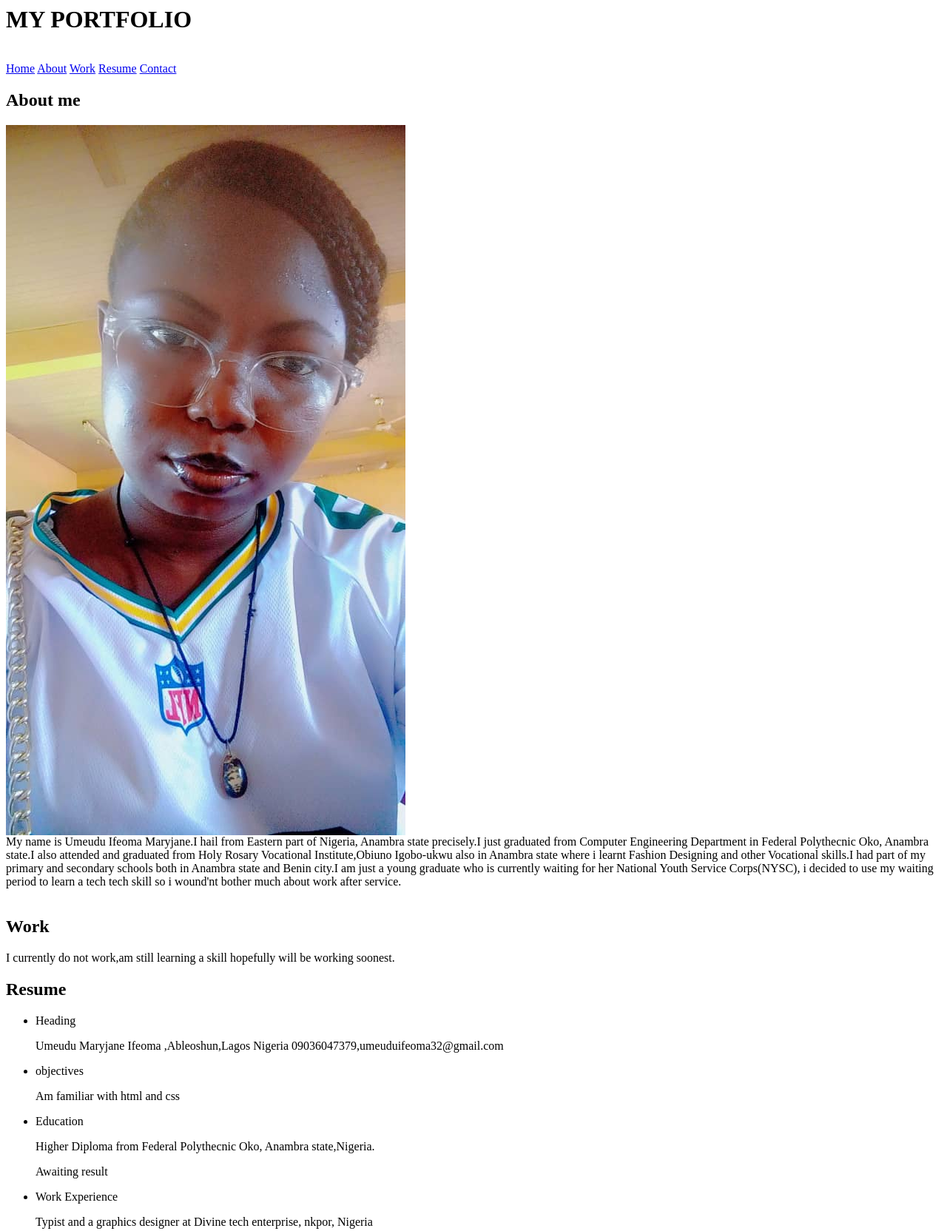
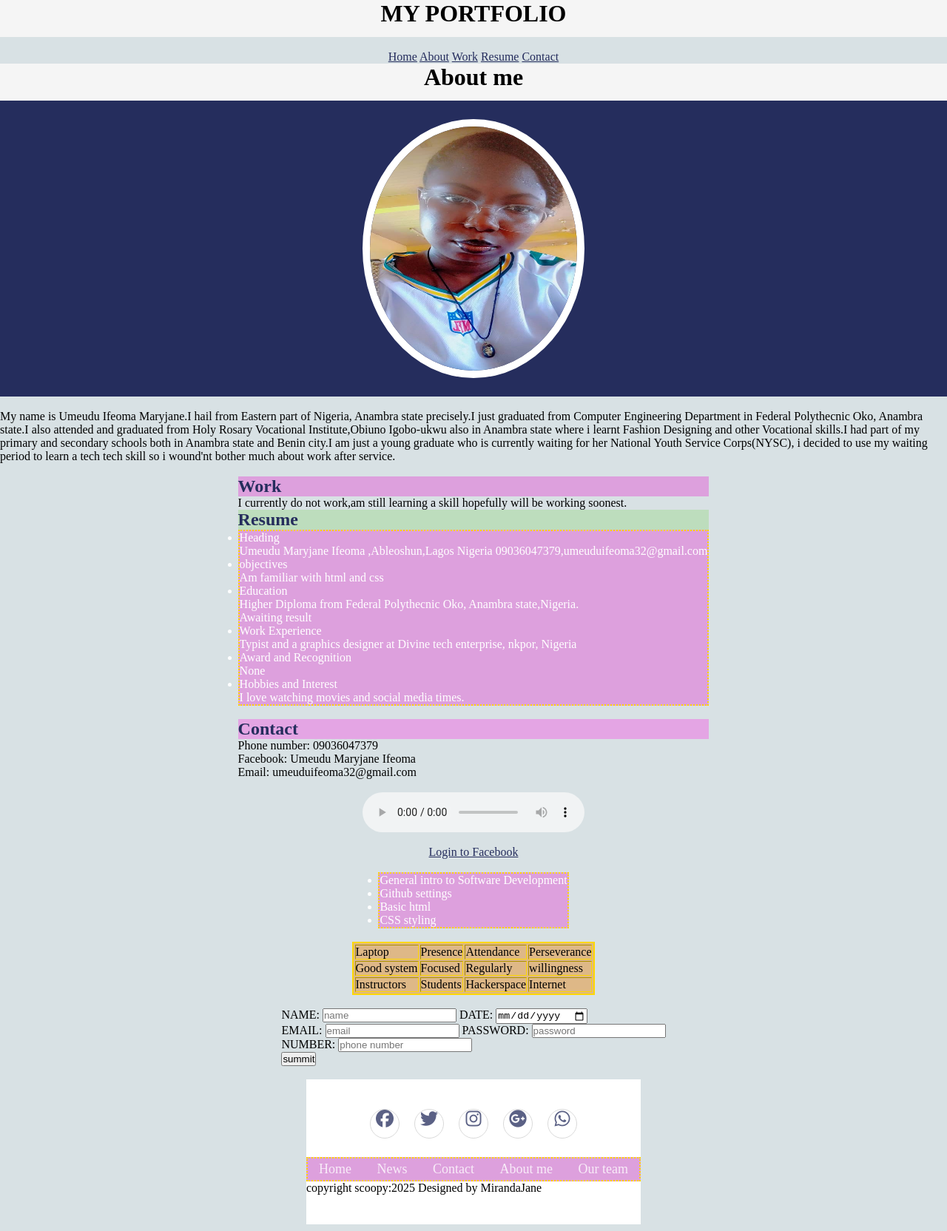
Before and after one commit to ifeoma1506/html-project, a plain HTML site: page index.html in a window 1280 px wide. Shown: the top 1664 px of the page at 74% size. Drawn offline with Linux system fonts and the light colour scheme.

Commit message:
first commit

```diff
--- a/index.html
+++ b/index.html
@@ -3,13 +3,8 @@
     <meta charset="UTF-8" />
     <meta name="viewport" content="width=device-width, initial-scale=1.0" />
     <title>Html Project</title>
-    <link
-      rel="stylesheet"
-      href="https://cdnjs.cloudflare.com/ajax/libs/font-awesome/6.7.2/css/all.min.css"
-      integrity="sha512-Evv84Mr4kqVGRNSgIGL/F/aIDqQb7xQ2vcrdIwxfjThSH8CSR7PBEakCr51Ck+w+/U6swU2Im1vVX0SVk9ABhg=="
-      crossorigin="anonymous"
-      referrerpolicy="no-referrer"
-    />
+    <link rel="stylesheet" href="styles.css">
+    <link rel="stylesheet" href="https://cdnjs.cloudflare.com/ajax/libs/font-awesome/6.7.2/css/all.min.css" integrity="sha512-Evv84Mr4kqVGRNSgIGL/F/aIDqQb7xQ2vcrdIwxfjThSH8CSR7PBEakCr51Ck+w+/U6swU2Im1vVX0SVk9ABhg==" crossorigin="anonymous" referrerpolicy="no-referrer" />
   </head>
   <body>
     <h1>MY PORTFOLIO</h1>
@@ -23,10 +18,10 @@
     </nav>
     <!-- <P>About me section</P> -->
     <div class="section">
-      <div class="hero">
-        <article>
-          <h1>About me</h1>
+          <h1><bold>About me</bold></h1>
+          <div class="image">
           <img src="ify-picture.jpg" alt="ify-picture" />
+        </div>
           <br />
           <content>
             My name is Umeudu Ifeoma Maryjane.I hail from Eastern part of
@@ -41,8 +36,6 @@
             learn a tech tech skill so i wound'nt bother much about work after
             service.
           </content>
-        </article>
-      </div>
     </div>
     <br />
     <!-- <p>work section</p> -->
@@ -99,12 +92,14 @@
     </audio>
     <br />
     <a href="http://wwww.facebook.com">Login to Facebook</a>
+    <br>
     <ul>
       <li>General intro to Software Development</li>
       <li>Github settings</li>
       <li>Basic html</li>
       <li>CSS styling</li>
     </ul>
+    <br>
     <table border="1">
       <thread>
         <tr>
--- a/styles.css
+++ b/styles.css
@@ -0,0 +1,100 @@
+nav{font-style:inline;
+    font: roboto;
+    justify-content: center;
+}
+h1{text-align: center;
+    background-color:whitesmoke ;
+    color: black;
+    width:100%;
+    height: 50px;
+}
+body{
+    background-color: rgb(216, 225, 228);
+    display: grid;
+    justify-content: center;
+    align-items: center;
+    place-items: center;
+    margin: auto;
+    /* width: 200px; */
+}
+*{margin: 0px;padding: 0px; box-sizing: border-box;}
+.image{
+    width: 100%;
+    height: 50vh;
+    display: flex;
+    justify-content: center;
+    align-items: center;
+    background-color: #252d5d;
+}
+.image img{
+    height: 350px;
+    width: 300px;
+    border-radius: 50%;
+    border: 10px solid white;
+}
+
+
+}
+.section{
+    font-family:  Arial;
+    background-color: plum;
+}
+.work{color: #252d5d; background-color: plum;}
+.resume{color: #252d5d; background-color: rgb(189, 221, 189);}
+.contact{color: #252d5d; background-color: rgb(228, 165, 228);}
+ul{border: 2px dotted gold; color: white;background-color: plum;}
+table{border: 2px solid gold;background-color: burlywood;align-items: center;}
+.footer-container{
+    padding: 40px 0;
+    background-color: #fff;
+}
+.social-icons{
+   text-align: center;
+   padding-bottom: 25px;
+   color: #252d5d;
+}
+.social-icons a{
+    font-size: 24px;
+    color: inherit;
+    border: 1px solid #ccc;
+    width: 40px;
+    height: 40px;
+    line-height: 40px;
+    display: inline-block;
+    text-align: center;
+    border-radius: 50%;
+    opacity: 0.75;
+    margin: 0 8px;
+}
+.social-icons a:hover{
+    opacity: 0.9;
+}
+.footer-container ul{
+    margin-top: 0;
+    padding: 0;
+    list-style: none;
+    font-size: 18px;
+    line-height: 1.6;
+    margin-bottom: 0;
+    text-align: center;
+}
+.footer-container ul li a{
+    color: inherit;
+    text-decoration: none;
+    opacity: 0.8;
+}
+.footer-container ul li{
+    display: inline-block;
+    padding:0 15px;
+}
+.footer-container ul li a:hover{
+    opacity: 1;
+    text-align: center;
+    font-size: 30px;
+    color: #ccc;
+
+}
+a{
+    color:#252d5d;
+
+}
```
